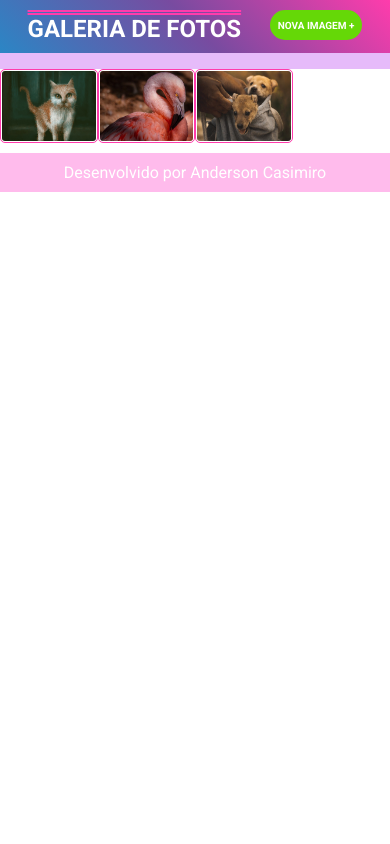
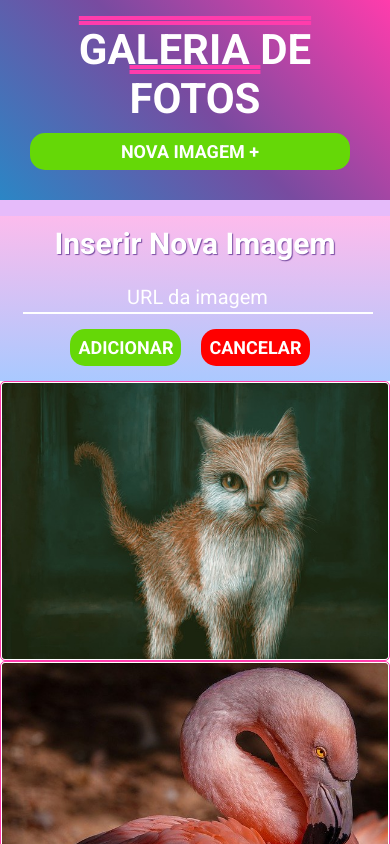
Before and after one commit to cassgkn/jQuery-galeria-fotos, a plain HTML site: page index.html in a window 390 px wide. Shown: the top 844 px of the page. Drawn offline with nearby package versions, Linux system fonts and the light colour scheme.

Commit message:
Atualização resposividade

```diff
--- a/index.html
+++ b/index.html
@@ -44,7 +44,7 @@
         </li>
     </ul>
         <footer>
-            <p>Desenvolvido por Anderson Casimiro</p>
+            <p>&copy; Desenvolvido por Anderson Casimiro 2023</p>
         </footer>
     <script src="https://code.jquery.com/jquery-3.7.0.min.js"></script>
     <script src="./main.js"></script>
--- a/main.css
+++ b/main.css
@@ -126,7 +126,7 @@ ul li:hover .overlay-imagem-link {
 footer {
     color: #fff;
     text-align: center;
-    background-color: #FFBBEC;
+    background-color: #b76794;
     margin-top: 10px;
     padding: 10px;
     width: 100%;
@@ -134,33 +134,47 @@ footer {
 
 @media screen and (max-width: 430px) {
     header {
-        font-size: 12px;
-        padding: 10px 0px;
-    }
-
-    h1 {
-        padding-top: 5px;
+        flex-direction: column;
+        font-size: 21px;
+        padding: 25px;
+        justify-content: center;
     }
 
     form {
+        display: flex;
+        flex-wrap: wrap;
         padding: 10px 0;
+        width: 100%;
+        align-content: center;
+        justify-content: center;
     }
 
     input {
-        font-size: 12px;
+        font-size: 20px;
+        text-align: center;
         border-bottom: 2px solid #fff;
         padding: 3px;
+        width: 350px;
     }
 
     button {
         color: #fff;
-        font-size: 10px;
-        height: 30px;
-        margin: 0px 0 1px 1px;
+        font-size: 18px;
+        height: 37px;
+        margin-top: 10px;
+        margin-right: 15px;
     }
 
     h2 {
-        font-size: 22px;
+        font-size: 30px;
     }
 
+    ul {
+        display: flex;
+        flex-wrap: wrap;
+    }
+
+    ul li {
+        max-width: 100%;
+    }
 }
```
